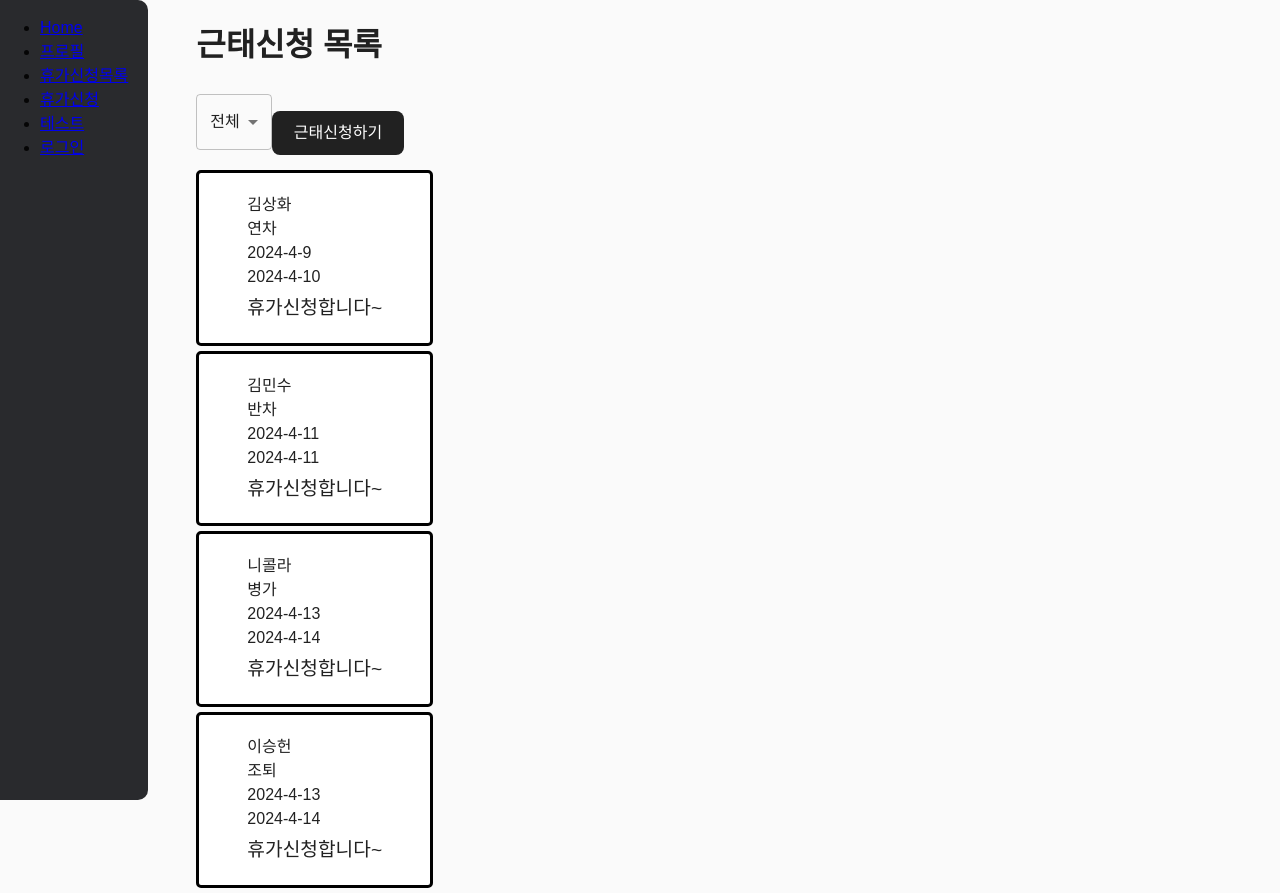
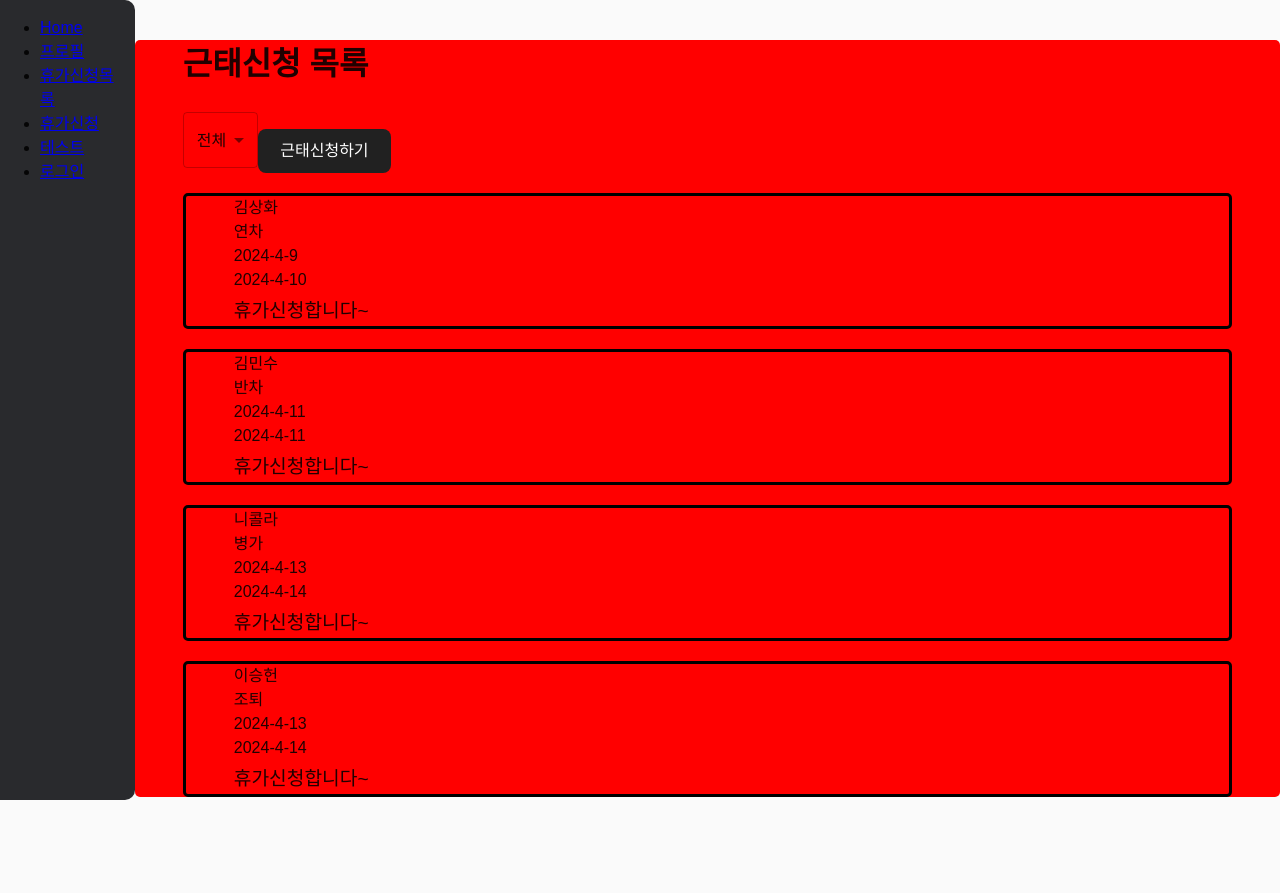
Before and after one commit to SSUDNG/toy1-group3, a React (Create React App) app: page /TAA in a window 1280 px wide. After the commit the page ends 800 px from the top, so only its background shows below. Built offline with nearby package versions, Linux system fonts and the light colour scheme; no server answers; sample sign-in values are in the browser's storage; a web font is replaced by a local one.

Commit message:
app.css 수정 중

```diff
--- a/src/App.module.css
+++ b/src/App.module.css
@@ -11,13 +11,8 @@
   padding: 0 20px 0 0;
 }
 
-.sidebar .ul .li .a{
-  color: white;
-  text-decoration: none;
-  list-style: none;
+.mainContent {
+  width: 100%;
+  height: 100vh;
+  background-color: #fafafa;
 }
-
-.main-content {
-  height: 100vh;
-  margin: 100px;
-}
--- a/src/App.tsx
+++ b/src/App.tsx
@@ -1,7 +1,5 @@
 import React, { useEffect, useState } from "react";
 import { Route, Routes, useLocation, useNavigate } from "react-router-dom";
-import SideBar from "components/SideBar";
-import TAAListPage from "pages/TAAListPage";
 import {
   getAuth,
   GoogleAuthProvider,
@@ -11,6 +9,8 @@ import {
   User,
 } from "firebase/auth";
 
+import SideBar from "components/SideBar";
+import TAAListPage from "pages/TAAListPage";
 import ProfilePage from "./pages/ProfilePage";
 import TestPage from "./pages/TestPage/Test";
 import LoginPage from "./pages/LoginPage/Login";
@@ -72,7 +72,7 @@ function App() {
         </nav>
       )}
 
-      <div className="main-content">
+      <div className={styles.mainContent}>
         <Routes>
           <Route
             path="/login"
--- a/src/pages/TAAListPage/TAA.module.css
+++ b/src/pages/TAAListPage/TAA.module.css
@@ -1,6 +1,12 @@
-/* CSSModule.module.css */
+.TAAcontainer{
+  border-radius: 5px;
+  width: 100%;
+  margin: 40px;
+  background-color: red;
+}
+
 .headerContainer{
-  margin-bottom: 15px;
+  margin-bottom: 20px;
   display: flex;
   justify-content: center;
   gap:10px;
@@ -11,12 +17,10 @@
 }
 
 .itemContainer {
-  background-color: #fff;
-  padding: 20px;
   border-radius: 5px;
   border-color:black;
   border-style: solid;
-  margin: 5px 0 5px 0;
+  margin-bottom: 20px;
 }
 
 .coreInfo {
--- a/src/pages/TAAListPage/index.tsx
+++ b/src/pages/TAAListPage/index.tsx
@@ -3,6 +3,7 @@ import Container from "@mui/material/Container";
 import { AttandanceInfo } from "components/TypeDef";
 import TAAHeader from "../../components/TAAHeader";
 import TAAList from "../../components/TAAList";
+import styles from "./TAA.module.css";
 
 function TAAListPage() {
   const [selectedVacation, setSelectedVacation] = useState<string>("전체");
@@ -46,7 +47,7 @@ function TAAListPage() {
       : attendanceData;
 
   return (
-    <Container>
+    <Container className={styles.TAAcontainer}>
       <TAAHeader current={selectedVacation} onSelect={setSelectedVacation} />
       <TAAList TAAdata={selectedData} />
     </Container>
```
Also changed, not shown: public/logo192.png (deleted), public/logo512.png (deleted).
